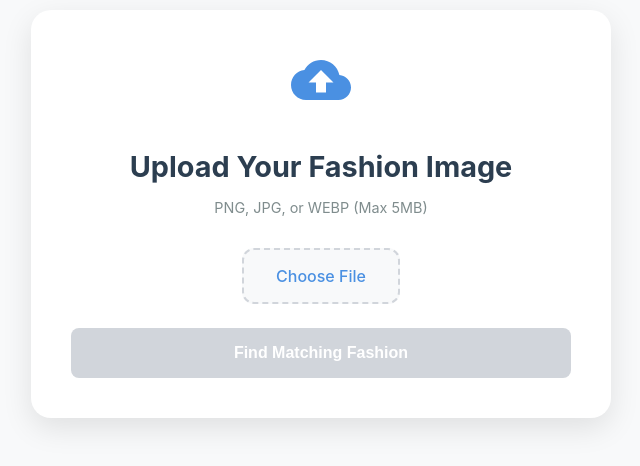
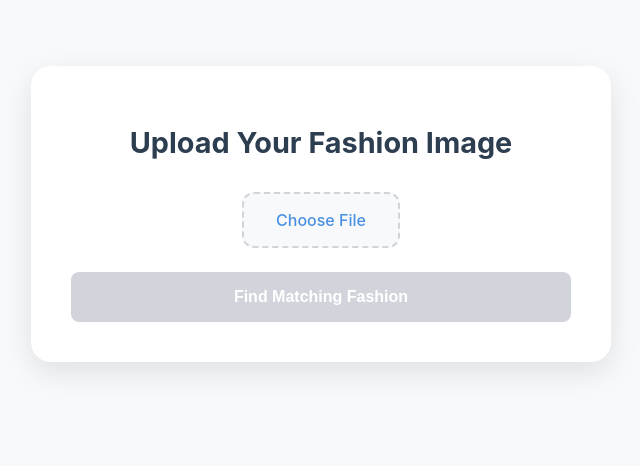
Before and after one commit to jainishmehta/GCP_Match, a React (Create React App) app in the folder frontend_express_app/client/: page / in a window 1280 px wide. Shown: the part 218-684 px from the top of the page, without its empty margins (319-959 px from the left). Built offline with nearby package versions, Linux system fonts and the light colour scheme.

Commit message:
Updated ImageUpload

```diff
--- a/frontend_express_app/client/src/ImageUpload.js
+++ b/frontend_express_app/client/src/ImageUpload.js
@@ -1,6 +1,6 @@
 import React, { useState } from 'react';
 import { useNavigate } from 'react-router-dom';
-import './ImageUpload.css'; // Create this CSS file
+import './ImageUpload.css';
 
 const ImageUpload = () => {
   const [file, setFile] = useState(null);
@@ -44,11 +44,7 @@ const ImageUpload = () => {
     <div className="upload-container">
       <div className="upload-card">
         <div className="header">
-          <svg className="upload-icon" viewBox="0 0 24 24">
-            <path d="M19.35 10.04C18.67 6.59 15.64 4 12 4 9.11 4 6.6 5.64 5.35 8.04 2.34 8.36 0 10.91 0 14c0 3.31 2.69 6 6 6h13c2.76 0 5-2.24 5-5 0-2.64-2.05-4.78-4.65-4.96zM14 13v4h-4v-4H7l5-5 5 5h-3z"/>
-          </svg>
           <h1 className="title">Upload Your Fashion Image</h1>
-          <p className="subtitle">PNG, JPG, or WEBP (Max 5MB)</p>
         </div>
 
         <form onSubmit={handleUpload} className="upload-form">
@@ -63,9 +59,6 @@ const ImageUpload = () => {
             <label htmlFor="file-input" className="file-label">
               {file ? (
                 <>
-                  <svg className="file-icon" viewBox="0 0 24 24">
-                    <path d="M9 16.2L4.8 12l-1.4 1.4L9 19 21 7l-1.4-1.4L9 16.2z"/>
-                  </svg>
                   {file.name}
                 </>
               ) : (
```
